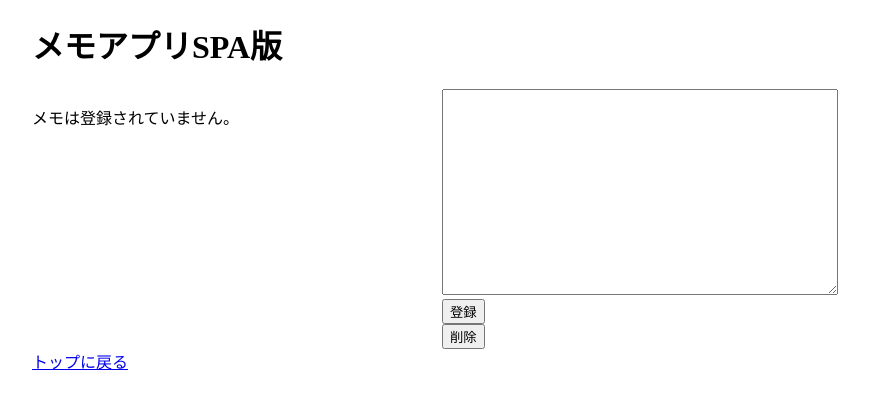
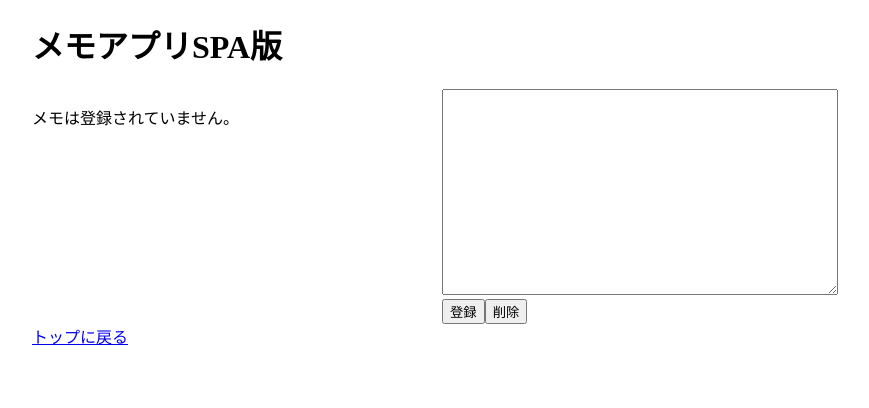
Before and after one commit to ogawa-tomo/memo-spa, a Vue app: page /memos/1/edit in a window 1280 px wide. Shown: the top 408 px of the page, without its empty margins (208-1077 px from the left). Built offline with nearby package versions, Linux system fonts and the light colour scheme.

Commit message:
ボタン位置調整

```diff
--- a/src/components/MemoForm.vue
+++ b/src/components/MemoForm.vue
@@ -30,13 +30,11 @@ onBeforeUnmount(() => {
 
 <template>
   <main>
-    <form @submit.prevent="onUpdate">
-      <textarea v-model="content"></textarea>
-      <button>登録</button>
-    </form>
-    <div v-if="props.id">
+    <textarea v-model="content"></textarea>
+    <button @click="onUpdate">登録</button>
+    <span v-if="props.id">
       <button @click="onRemove">削除</button>
-    </div>
+    </span>
   </main>
 </template>
 
--- a/src/views/MemoEdit.vue
+++ b/src/views/MemoEdit.vue
@@ -6,9 +6,9 @@ const props = defineProps({ id: Number })
 </script>
 
 <template>
-  <div class="flex">
+  <main class="flex">
     <MemoIndex />
     <MemoForm :id="props.id" />
-  </div>
+  </main>
   <RouterLink :to="{ name: 'AppTop' }">トップに戻る</RouterLink><br />
 </template>
```
